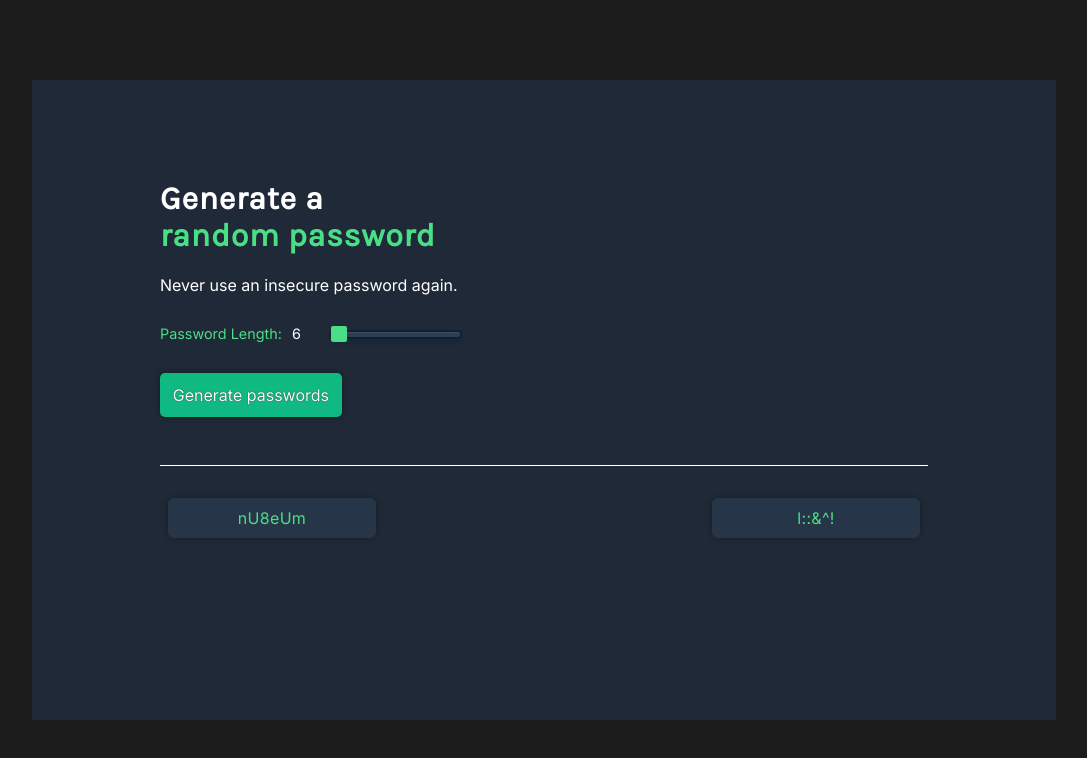
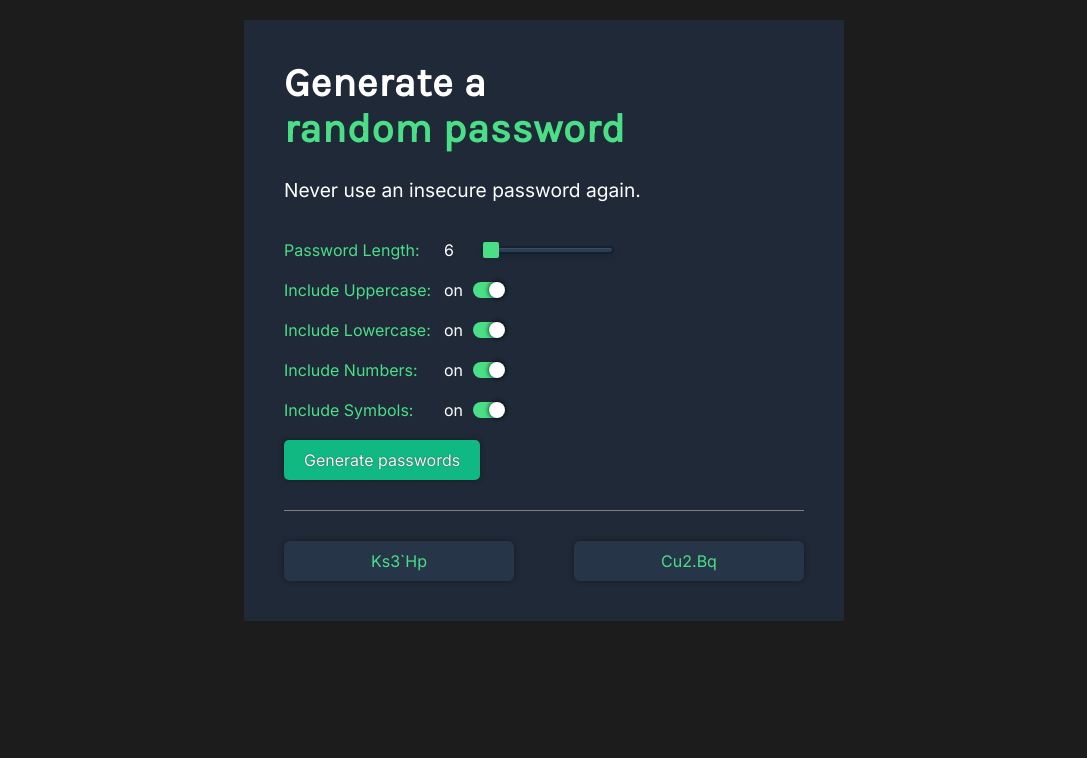
Before and after one commit to aysenur-aydin/Password-Generator, a plain HTML site: page index.html in a window 1280 px wide. Both pictures are taken after a click on the button "Generate passwords". Shown: the whole page, without its empty margins (96-1183 px from the left). Drawn offline with nearby package versions, Linux system fonts and the light colour scheme.

Commit message:
feat: switch commands added

```diff
--- a/index.css
+++ b/index.css
@@ -7,37 +7,126 @@ body {
   color: white;
 }
 
+button {
+  cursor: pointer;
+  height: 40px;
+}
+
 .container {
   box-sizing: border-box;
-  margin: 10vh 10vw;
-  align-self: center;
-  padding: 10vh 10vw;
-  width: 80vw;
-  height: 80vh;
+  margin: 20px auto;
+  padding: 40px;
+  min-width: 300px;
+  max-width: 600px;
+  min-height: 600px;
   background-color: rgb(31, 41, 56);
 }
 
-h1 {
-  font-family: "Karla";
-  color: #ffffff;
-  letter-spacing: 0.05rem;
+.container > p {
+  font-size: 1.2rem;
 }
 
-span {
+h1 {
+font-family: "Karla";
+  font-size: 2.5rem;
+  letter-spacing: 0.05rem;
+  margin-top: 0;
+}
+
+h1 > span {
   color: #4adf86;
   display: block;
 }
 
 .password-settings {
   display: flex;
-  color: #4adf86;
-  font-size: 0.9rem;
+  flex-direction: column;
+  gap: 10px;
   font-weight: 500;
-  align-items: center;
   padding: 15px 0;
 }
 
-#pass-length-text {
+.password-settings > div {
+  display: flex;
+  align-items: center;
+  height: 30px;
+}
+
+.password-settings p {
+  color:#4adf86;
+  width: 150px;
+}
+
+.toggle {
+  color: #ffffff;
+  margin-left: 10px;
+  width: 1.2rem;
+}
+
+/* Toggle Switch */
+.switch {
+  position: relative;
+  display: inline-block;
+  margin-left: 10px;
+  width: 30px;
+  height: 16px;
+}
+
+.switch input {
+  opacity: 0;
+  width: 0;
+  height: 0;
+}
+
+.slider {
+  position: absolute;
+  cursor: pointer;
+  top: 0;
+  left: 0;
+  right: 0;
+  bottom: 0;
+  background-color: #ccc;
+  -webkit-transition: .4s;
+  transition: .4s;
+}
+
+.slider:before {
+  position: absolute;
+  content: "";
+  height: 16px;
+  width: 16px;
+  left: 0px;
+  bottom: 0px;
+  background-color: white;
+  -webkit-transition: .4s;
+  transition: .4s;
+}
+
+input:checked + .slider {
+  background-color: #4adf86;
+}
+
+input:focus + .slider {
+  box-shadow: 0 0 1px #4adf86;
+}
+
+input:checked + .slider:before {
+  -webkit-transform: translateX(16px);
+  -ms-transform: translateX(16px);
+  transform: translateX(16px);
+}
+
+/* Rounded sliders */
+.slider.round {
+  border-radius: 16px;
+}
+
+.slider.round:before {
+  border-radius: 50%;
+  box-shadow: 0 0 5px black;
+}
+
+#length-text {
   margin-left: 10px;
   width: 1.2rem;
   color: #ffffff;
@@ -73,13 +162,11 @@ input[type="range"]::-webkit-slider-thumb {
 #generate-btn {
   display: block;
   background: #10b981;
+  padding: 0 20px;
   color: white;
+  text-shadow: 0 0 1px #1c1c1c;
   border: none;
-  padding: 0.8em;
-  margin-top: 1rem;
   border-radius: 5px;
-  cursor: pointer;
-  text-shadow: 0 0 1px #1c1c1c;
   box-shadow: 0 0 5px #1c1c1c;
 }
 
@@ -88,26 +175,21 @@ input[type="range"]::-webkit-slider-thumb {
   justify-content: space-between;
   align-items: center;
   flex-wrap: wrap;
-  border-top: 1px solid white;
-  margin: 3em auto;
-  padding: 1.5em 0;
+  gap: 20px;
+  margin: 30px auto 0 auto;
+  padding: 30px 0 0 0;
+  border-top: 1px solid hsl(0, 0%, 50%);
 }
 
 .password {
-  display: flex;
-  justify-content: center;
-  align-items: center;
   background: hsl(215, 30%, 22%);
-  height: 2.5em;
-  width: 13rem;
-  color: #4adf86;
-  margin: 0.5em;
-  padding: 0.4em 0.8em;
+  width: 230px;
+  margin: 0;
   border-radius: 6px;
   border: none;
   box-shadow: 0 0 5px #1c1c1c;
-  letter-spacing: 0.02rem;
-  cursor: pointer;
+  align-items: center;
+  color: #4adf86;
 }
 
 .password-container button:hover{
--- a/index.html
+++ b/index.html
@@ -19,16 +19,51 @@
         <p>Never use an insecure password again.</p>
 
         <div class="password-settings">
-            <label id="length-label" for="pass-length">Password Length:</label>
-            <span id="pass-length-text">6</span>
-            <input id="range-input" type="range" name="pass-length" value="6" min="6" max="20" step="1">
+            <div>
+                <p>Password Length:</p>
+                <span id="length-text">6</span>
+                <input id="length" type="range" value="6" min="6" max="20" step="1">
+            </div>
+            <div>
+                <p>Include Uppercase:</p>
+                <span id="uppercase-switch" class="toggle">on</span>
+                <label class="switch">
+                    <input id="uppercase" type="checkbox" checked>
+                    <span class="slider round"></span>
+                </label>
+            </div>
+            <div>
+                <p>Include Lowercase:</p>
+                <span id="lowercase-switch" class="toggle">on</span>
+                <label class="switch">
+                    <input id="lowercase" type="checkbox" checked>
+                    <span class="slider round"></span>
+                </label>
+            </div>
+            <div>
+                <p>Include Numbers:</p>
+                <span id="numbers-switch" class="toggle">on</span>
+                <label class="switch">
+                    <input id="numbers" type="checkbox" checked>
+                    <span class="slider round"></span>
+                </label>
+            </div>
+            <div>
+                <p>Include Symbols:</p>
+                <span id="symbols-switch" class="toggle">on</span>
+                <label class="switch">
+                    <input id="symbols" type="checkbox" checked>
+                    <span class="slider round"></span>
+                </label>
+            </div>
         </div>
-        <button id="generate-btn" onclick="generatePasswords()">Generate passwords</button>
-
+        <div>
+            <button id="generate-btn">Generate passwords</button>
+        </div>
         <!-- GENERATED PASSWORDS -->
         <div class="password-container">
-            <button id="password-one" class="password" onclick="copyPassword1()"></button>
-            <button id="password-two" class="password" onclick="copyPassword2()"></button>
+            <button id="password-one" class="password" data-password-one="password-one"></button>
+            <button id="password-two" class="password" data-password-two="password-two"></button>
         </div>
 
     </div>
--- a/index.js
+++ b/index.js
@@ -1,50 +1,127 @@
-const characters = ["A", "B", "C", "D", "E", "F", "G", "H", "I", "J", "K", "L", "M", "N", "O", "P", "Q", "R", "S", "T", "U", "V", "W", "X", "Y", "Z", "a", "b", "c", "d", "e", "f", "g", "h", "i", "j", "k", "l", "m", "n", "o", "p", "q", "r", "s", "t", "u", "v", "w", "x", "y", "z", "0", "1", "2", "3", "4", "5", "6", "7", "8", "9", "~", "`", "!", "@", "#", "$", "%", "^", "&", "*", "(", ")", "_", "-", "+", "=", "{", "[", "}", "]", ",", "|", ":", ";", "<", ">", ".", "?",
-    "/"];
+const passwordOne = document.getElementById('password-one')
+const passwordTwo = document.getElementById('password-two')
 
-const passwordOne = document.getElementById("password-one")
-const passwordTwo = document.getElementById("password-two")
-const rangeInput = document.getElementById("range-input")
-const passLengthText = document.getElementById("pass-length-text")
+const lengthEl = document.getElementById('length')
+const uppercaseEl = document.getElementById('uppercase')
+const lowercaseEl = document.getElementById('lowercase')
+const numbersEl = document.getElementById('numbers')
+const symbolsEl = document.getElementById('symbols')
+const generateBtn = document.getElementById('generate-btn')
 
-rangeInput.addEventListener("input", (event) => {
-    passLengthText.textContent = event.target.value
+const randomFunc = {
+    lower: getRandomLower,
+    upper: getRandomUpper,
+    number: getRandomNumber,
+    symbol: getRandomSymbol
+}
+
+// Generate event listen
+lengthEl.addEventListener('input', (e) => {
+    document.getElementById('length-text').textContent = e.target.value
 })
 
-function getRandomCharacter() {
-    let randomChar = Math.floor(Math.random() * characters.length)
-    return characters[randomChar]
+generateBtn.addEventListener('click', () => {
+    const length = +lengthEl.value     // '+' makes length value's type number //
+    const hasUpper = uppercaseEl.checked
+    const hasLower = lowercaseEl.checked
+    const hasNumber = numbersEl.checked
+    const hasSymbol = symbolsEl.checked
+
+    passwordOne.textContent = generatePassword(hasUpper, hasLower, hasNumber, hasSymbol, length)
+    passwordTwo.textContent = generatePassword(hasUpper, hasLower, hasNumber, hasSymbol, length)
+})
+
+// Switch On - Off text
+document.querySelectorAll('input[type=checkbox]').forEach(function(item){
+    item.addEventListener('input', function(e) {
+        if (e.target.id === 'uppercase'){
+            if (uppercaseEl.checked){
+                document.getElementById('uppercase-switch').textContent = "on"
+            } else {
+                document.getElementById('uppercase-switch').textContent = "off"
+            }
+        }
+        else if (e.target.id === 'lowercase'){
+            if (lowercaseEl.checked){
+                document.getElementById('lowercase-switch').textContent = "on"
+            } else {
+                document.getElementById('lowercase-switch').textContent = "off"
+            }
+        }
+        else if (e.target.id === 'numbers'){
+            if (numbersEl.checked){
+                document.getElementById('numbers-switch').textContent = "on"
+            } else {
+                document.getElementById('numbers-switch').textContent = "off"
+            }
+        }
+        else if (e.target.id === 'symbols'){
+            if (symbolsEl.checked){
+                document.getElementById('symbols-switch').textContent = "on"
+            } else {
+                document.getElementById('symbols-switch').textContent = "off"
+            }
+        }
+    })
+})
+
+function getRandomLower() {
+    return String.fromCharCode(Math.floor(Math.random() * 26) + 97)
+}
+function getRandomUpper() {
+    return String.fromCharCode(Math.floor(Math.random() * 26) + 65)
+}
+function getRandomNumber() {
+    return String.fromCharCode(Math.floor(Math.random() * 10) + 48)
+}
+function getRandomSymbol() {
+    const symbols = '!@#$%^&*(){}[]=<>/,._-+`~;?:|'
+    return symbols[Math.floor(Math.random() * symbols.length)]
 }
 
-function generateRandomPassword() {
-    let randomPassword = ""
-    for (let i = 0; i < rangeInput.value; i++) {
-        randomPassword += getRandomCharacter()
+// Generate password function
+function generatePassword(upper, lower, number, symbol, length) {
+    let generatedPassword = ''
+
+    const typesCount = upper + lower + number + symbol
+
+    const typesArr = [{ upper }, { lower }, { number }, { symbol }].filter
+        (item => Object.values(item)[0])
+
+    if (typesCount === 0) {
+        return ''
     }
-    return randomPassword
+
+    for (let i = 0; i < length; i += typesCount) {
+        typesArr.forEach(type => {
+            const funcName = Object.keys(type)[0]
+
+            generatedPassword += randomFunc[funcName]()
+        })
+    }
+
+    const finalPassword = generatedPassword.slice(0, length)
+
+    return finalPassword
 }
 
-function copyPassword1() {
-    if (passwordOne.textContent) {
-        let copiedPassword = passwordOne.textContent;
-        navigator.clipboard.writeText(copiedPassword).then(function() {
+// Copy password to clipboard
+document.addEventListener('click', function (e) {
+    if (e.target.dataset.passwordOne) {
+        copyPassword(passwordOne)
+    }
+    else if (e.target.dataset.passwordTwo) {
+        copyPassword(passwordTwo)
+    }
+})
+
+function copyPassword(passwordId) {
+    if (passwordId.textContent) {
+        let copiedPassword = passwordId.textContent;
+        navigator.clipboard.writeText(copiedPassword).then(function () {
             alert("Copied successfully!");
         })
     } else {
-        alert("You need to create passwords to create!");
+        alert("You need to create passwords to create!")
     }
 }
-function copyPassword2() {
-    if (passwordTwo.textContent) {
-        let copiedPassword = passwordTwo.textContent;
-        navigator.clipboard.writeText(copiedPassword).then(function() {
-            alert("Copied successfully!");
-        })
-    } else {
-        alert("You need to create passwords to create!");
-    }
-}
-
-function generatePasswords() {
-    passwordOne.textContent = generateRandomPassword()
-    passwordTwo.textContent = generateRandomPassword()
-}
```
Also changed, not shown: password-generator.gif, 1 other file.
